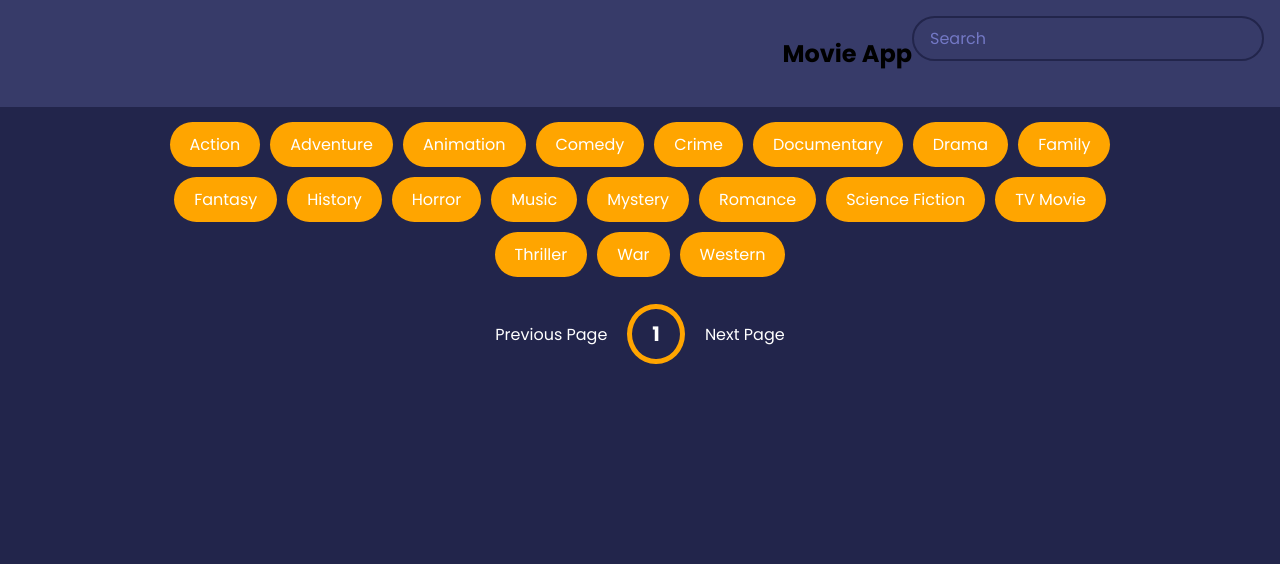
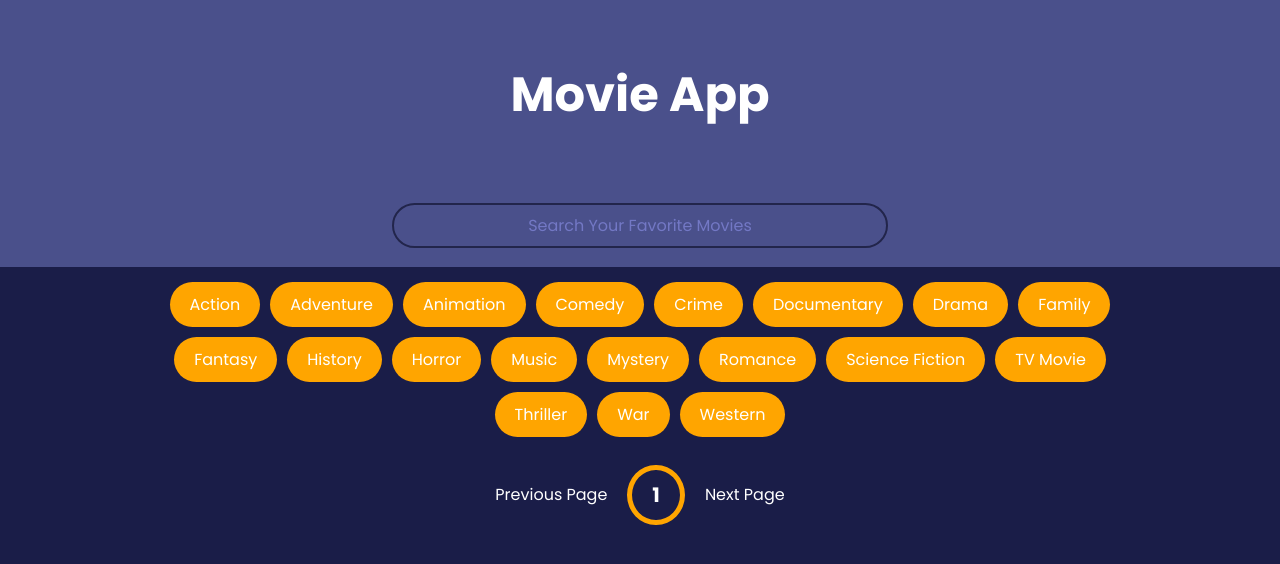
Before and after one commit to JubairShaik/movie_app_html_css_js, a plain HTML site: page index.html in a window 1280 px wide. Drawn offline with Linux system fonts and the light colour scheme; no server answers.

Commit message:
making changes

```diff
--- a/index.css
+++ b/index.css
@@ -1,21 +1,62 @@
-/* @import url("https://fonts.googleapis.com/css2?family=Poppins:wght@200;400;600&display=swap");
+/* URL FOR FONTS  */
+@import url('https://fonts.googleapis.com/css2?family=Poppins:wght@200;400;700&display=swap');
 
-* {
+*{
     box-sizing: border-box;
 }
 
-body {
-    background-color: #22254b;
-    font-family: "Poppins", sans-serif;
+:root{
+    --primary-color:#1a1d48;
+    --secondary-color: #4a508b;
+}
+
+body{
+    background-color: var(--primary-color);
+    font-family: 'Poppins', sans-serif;
     margin: 0;
 }
 
-header {
-    background-color: #373b69;
-    display: flex;
-    justify-content: flex-end;
-    padding: 1rem;
+
+h2{
+    font-size: 3rem;
+    color: white;
+    text-align: center;
 }
+
+header{
+    padding:1.2rem;
+    display:flex;
+
+    flex-direction: column;
+    justify-content:  center;
+    background-color: var(--secondary-color);
+}
+
+.search{
+    background-color: transparent;
+    border: 2px solid var(--primary-color);
+    text-align: center;
+    padding:0.5rem 1rem;
+    border-radius: 50px;
+    font-size: 1rem;
+    color:#fff;
+    width: 40%;
+    margin-top: 2rem;
+
+    font-family: inherit;
+}
+
+.search:focus{
+    outline:0;
+    background-color: var(--primary-color);
+}
+
+.search::placeholder{
+    color: #7378c5;
+}
+
+
+
 
 .search {
     background-color: transparent;
@@ -30,131 +71,6 @@ header {
 .search::placeholder {
     color: #7378c5;
 }
-
-.search:focus {
-    background-color: #22254b;
-    outline: none;
-}
-
-main {
-    display: flex;
-    flex-wrap: wrap;
-    align-items: center;
-    justify-content: center;
-}
-
-.movie {
-    background-color: #373b69;
-    border-radius: 3px;
-    box-shadow: 0 4px 5px rgba(0, 0, 0, 0.2);
-    overflow: hidden;
-    position: relative;
-    margin: 1rem;
-    width: 330px;
-}
-
-.movie img {
-    width: 90%;
-    height: 70%;
-}
-
-.movie-info {
-    color: #eee;
-    display: flex;
-    align-items: center;
-    justify-content: space-between;
-    padding: 0.5rem 1rem 1rem;
-    letter-spacing: 0.5px;
-}
-
-.movie-info h3 {
-    margin: 0;
-}
-
-.movie-info span {
-    background-color: #22254b;
-    border-radius: 3px;
-    font-weight: bold;
-    padding: 0.25rem 0.5rem;
-}
-.movie-info span.green {
-    color: rgb(39, 189, 39);
-}
-
-.movie-info span.orange {
-    color: orange;
-}
-
-.movie-info span.red {
-    color: rgb(189, 42, 42);
-}
-
-.overview {
-    background-color: #fff;
-    padding: 2rem;
-    position: absolute;
-    max-height: 100%;
-    overflow: auto;
-    left: 0;
-    bottom: 0;
-    right: 0;
-    transform: translateY(101%);
-    transition: transform 0.3s ease-in;
-}
-
-.overview h3 {
-    margin-top: 0;
-}
-
-.movie:hover .overview {
-    transform: translateY(0);
-} */
-
-
-@import url('https://fonts.googleapis.com/css2?family=Poppins:wght@200;400;700&display=swap');
-
-*{
-    box-sizing: border-box;
-}
-
-:root{
-    --primary-color:#22254b;
-    --secondary-color: #373b69;
-}
-
-body{
-    background-color: var(--primary-color);
-    font-family: 'Poppins', sans-serif;
-    margin: 0;
-}
-
-
-header{
-    padding:1rem;
-    display:flex;
-    justify-content: flex-end;
-    background-color: var(--secondary-color);
-}
-
-.search{
-    background-color: transparent;
-    border: 2px solid var(--primary-color);
-    padding:0.5rem 1rem;
-    border-radius: 50px;
-    font-size: 1rem;
-    color:#fff;
-    font-family: inherit;
-}
-
-.search:focus{
-    outline:0;
-    background-color: var(--primary-color);
-}
-
-.search::placeholder{
-    color: #7378c5;
-}
-
 main{
     display:flex;
     flex-wrap: wrap;
@@ -258,6 +174,12 @@ main{
     color:white;
 }
 
+
+#form{
+    display: flex;
+    justify-content: center;
+    align-items: center;
+}
 .page{
     padding:20px;
     cursor:pointer;
--- a/index.html
+++ b/index.html
@@ -9,15 +9,18 @@
 <body>
 
     <header>
-        <h2>Movie App </h2>
+        <h2>Movie App</h2>
+
         <form  id="form">
             <!-- Input To Search Movies  -->
-            <input type="text" placeholder="Search" id="search" class="search">
+            <input type="text" placeholder="Search Your Favorite Movies" id="search" class="search">
         </form>
+
 
     </header>
 
     <div id="tags"></div>
+
     <div id="myNav" class="overlay">
 
         <!-- Button to close the overlay navigation -->
@@ -31,7 +34,10 @@
         <a href="javascript:void(0)" class="arrow right-arrow" id="right-arrow" >&#8658;</a>
 
       </div>
-    <main id="main"></main>
+
+    <main id="main">
+
+    </main>
     <div class="pagination">
         <div class="page" id="prev">Previous Page</div>
         <div class="current" id="current">1</div>
```
